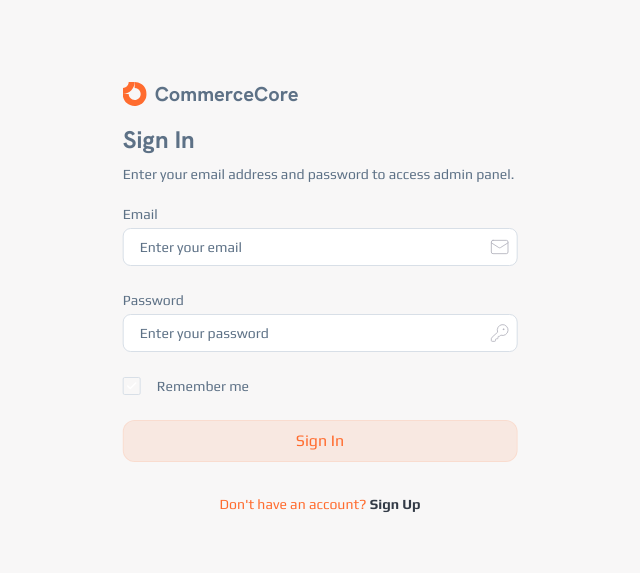
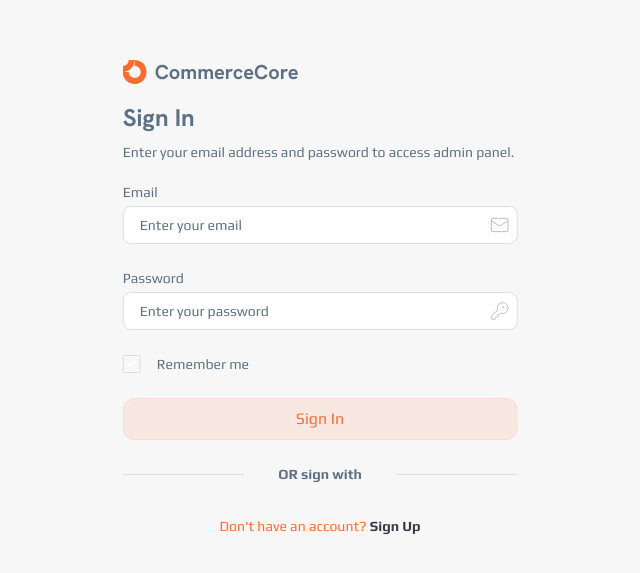
Before and after one commit to manawara/dashboard-ecommerce, a Next.js app: page /signin in a window 1280 px wide. Shown: the part 103-676 px from the top of the page, without its empty margins (320-960 px from the left). Built offline with nearby package versions, Linux system fonts and the light colour scheme.

Commit message:
Add component AuthDivider to the component FormLogin

```diff
--- a/app/_components/Auth/FormLogin.tsx
+++ b/app/_components/Auth/FormLogin.tsx
@@ -3,6 +3,7 @@ import Input from "../Form/Input/Input";
 import { Mail, KeyRound } from "lucide-react";
 import Button from "../Button/Button";
 import Checkbox from "../Form/Checkbox/Checkbox";
+import AuthDivider from "./AuthDivider/AuthDivider";
 import facebookIcon from "@/public/facebook.svg";
 const FormLogin = () => {
   return (
@@ -33,6 +34,8 @@ const FormLogin = () => {
         <Button rounded="xl" size="full" soft="orange">
           Sign In
         </Button>
+
+        <AuthDivider>OR sign with</AuthDivider>
       </form>
     </section>
   );
```
